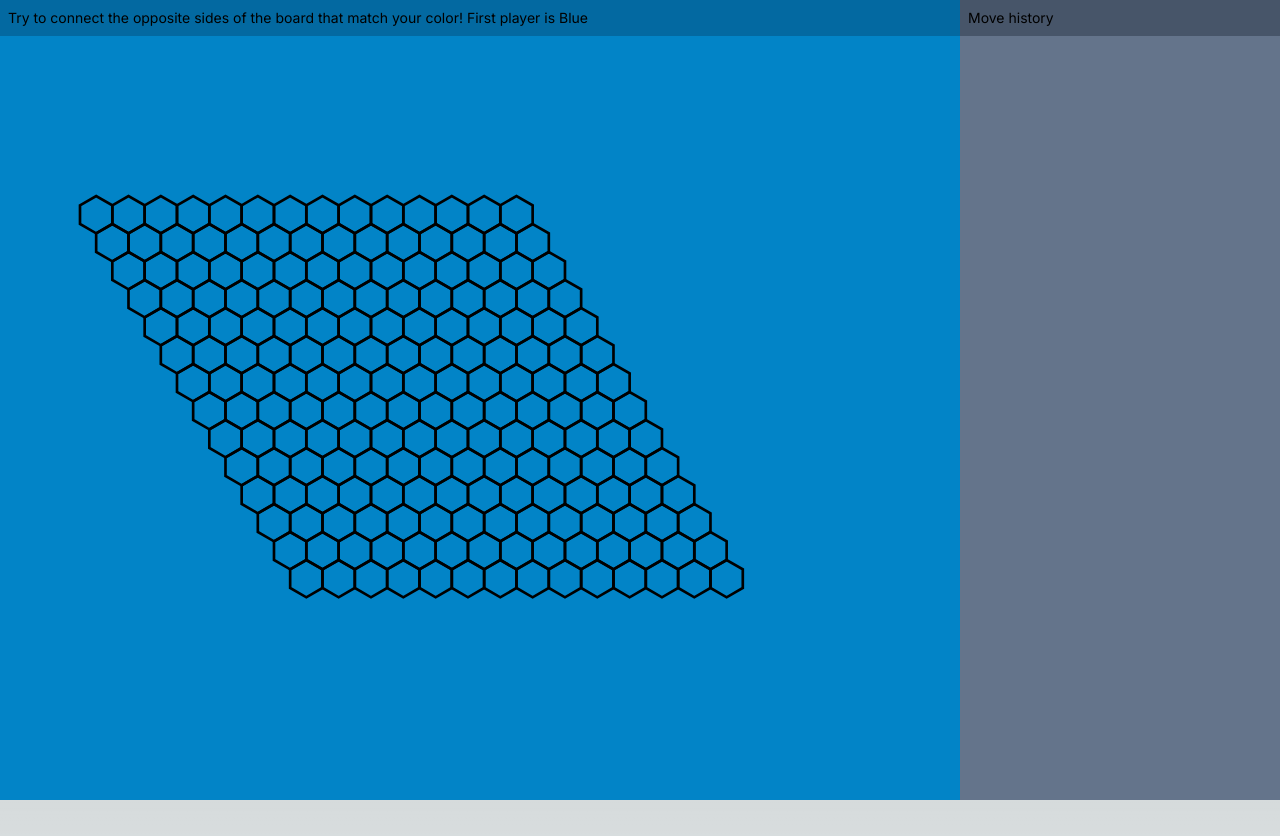
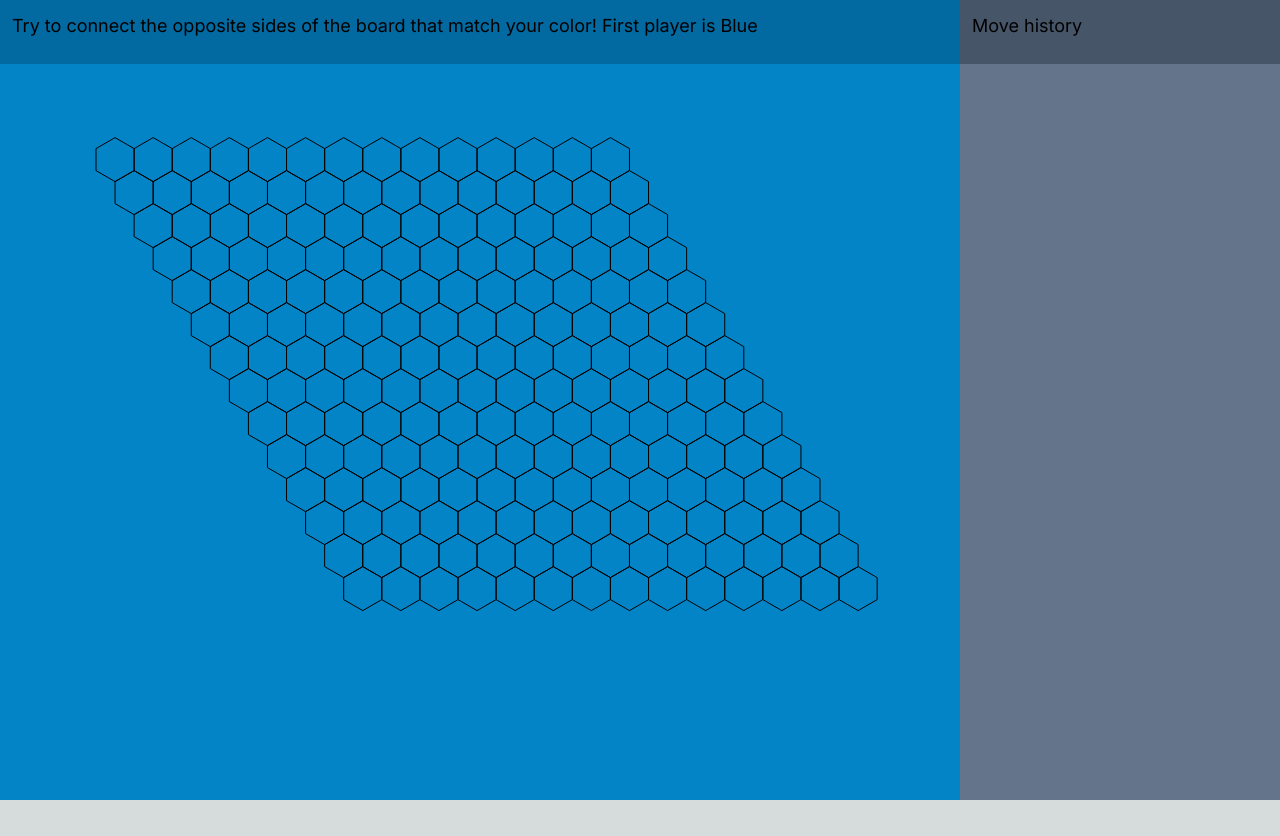
Before and after one commit to Bekurt/HEX, a Next.js app in the folder next_base/: page / in a window 1280 px wide. After the commit the page ends 800 px from the top, so only its background shows below. Built offline with nearby package versions, Linux system fonts and the light colour scheme.

Commit message:
The board now resizes with the screen

```diff
--- a/next_base/src/app/game.tsx
+++ b/next_base/src/app/game.tsx
@@ -1,19 +1,26 @@
 import { useEffect, useRef, useState } from "react";
 
 export function GameInterface() {
+  const dimRef = useRef(null);
+
   return (
     <main id="game" className="w-full h-full flex">
-      <section id="game-side" className="h-full w-9/12">
-        <header id="hint" className="bg-sky-700 text-black text-sm h-9 p-2">
+      <section id="game-side" className="h-full w-9/12 flex flex-col">
+        <header
+          id="hint"
+          className="bg-sky-700 text-black p-2 lg:p-2.5 xl:p-3 2xl:p-3.5 text-sm lg:text-base xl:text-lg 2xl:text-xl h-[10%] max-h-16 flex-shrink-0"
+        >
           Try to connect the opposite sides of the board that match your color!
           First player is Blue
         </header>
-        <GameBoard size={14} />
+        <div id="boundary" ref={dimRef} className="w-full h-[90%] flex-grow">
+          <GameBoard size={14} dimRef={dimRef} />
+        </div>
       </section>
       <section id="move-history" className="h-full w-3/12 bg-slate-500">
         <header
           id="history-title"
-          className="bg-slate-600 text-black text-sm h-9 p-2"
+          className="bg-slate-600 text-black p-2 lg:p-2.5 xl:p-3 2xl:p-3.5 text-sm lg:text-base xl:text-lg 2xl:text-xl h-[10%] max-h-16"
         >
           Move history
         </header>
@@ -29,7 +36,12 @@ interface Tiles {
   owner: string;
 }
 
-function GameBoard({ size = 6 }) {
+interface Box {
+  width: number;
+  height: number;
+}
+
+function GameBoard({ size = 6, dimRef }: { size: number; dimRef: any }) {
   //Setup of empty board
   const emptyBoard: Tiles[] = [];
   for (let i = 0; i < size * size; i++) {
@@ -43,33 +55,32 @@ function GameBoard({ size = 6 }) {
 
   //Hooks
   const [boardState, setBoardState] = useState(emptyBoard);
-  const [criticalDimension, setCriticalDimension] = useState(300);
-  const dimRef = useRef(null);
+  const [boxSize, setboxSize] = useState({ width: 0, height: 0 });
 
   // Create the board
-  const board = createBoard(boardState, criticalDimension);
+  const board = createBoard(boardState, boxSize);
 
-  // useEffect(() => {
-  //   let observer = new ResizeObserver((entries, observer) => {
-  //     const { inlineSize: width, blockSize: height } =
-  //       entries[0].contentBoxSize[0];
-  //     setCriticalDimension(height);
+  useEffect(() => {
+    let observer = new ResizeObserver((entries) => {
+      const { inlineSize: width, blockSize: height } =
+        entries[0].contentBoxSize[0];
+      setboxSize({ width, height });
 
-  //     observer.disconnect();
-  //   });
+      //observer.disconnect();
+    });
 
-  //   observer.observe(dimRef as unknown as Element);
-  //   return () => {
-  //     observer.disconnect();
-  //   };
-  // }, []);
+    observer.observe(dimRef.current);
+    return () => {
+      observer.disconnect();
+    };
+  }, [boxSize, dimRef]);
 
   return (
     <svg
       id="game-board"
-      viewBox={`0 ${
-        -0.2 * criticalDimension
-      } ${criticalDimension} ${criticalDimension}`}
+      viewBox={`${-0.1 * boxSize.width} ${-0.1 * boxSize.height} ${
+        boxSize.width
+      } ${boxSize.height}`}
       className="h-full w-full"
     >
       {board}
@@ -77,11 +88,16 @@ function GameBoard({ size = 6 }) {
   );
 }
 
-function createBoard(boardState: Tiles[], height: number): JSX.Element {
+// Returns
+function createBoard(boardState: Tiles[], box: Box): JSX.Element {
   const rowNum = Math.sqrt(boardState.length);
   const RAD3 = Math.sqrt(3);
-  const boardUnit = rowNum * RAD3 + (RAD3 / 2) * (rowNum - 1);
-  const sideLength = Math.round((0.8 * height) / boardUnit);
+  const boardUnitWidth = rowNum * RAD3 + (RAD3 / 2) * (rowNum - 1);
+  const boardUnitHeight = rowNum * 1.5 + 2;
+  const sideLength = Math.min(
+    Math.round((0.8 * box.height) / boardUnitHeight),
+    Math.round((0.8 * box.width) / boardUnitWidth)
+  );
 
   let JSX = boardState.map((e) => {
     let pointString = `${(e.col * RAD3 + (e.row * RAD3) / 2) * sideLength},${
@@ -115,6 +131,7 @@ function createBoard(boardState: Tiles[], height: number): JSX.Element {
   return <>{JSX}</>;
 }
 
+// Returns the right class based on the player who owns the tile
 function translateOwner(owner: string): string {
   switch (owner) {
     case "blue":
```
